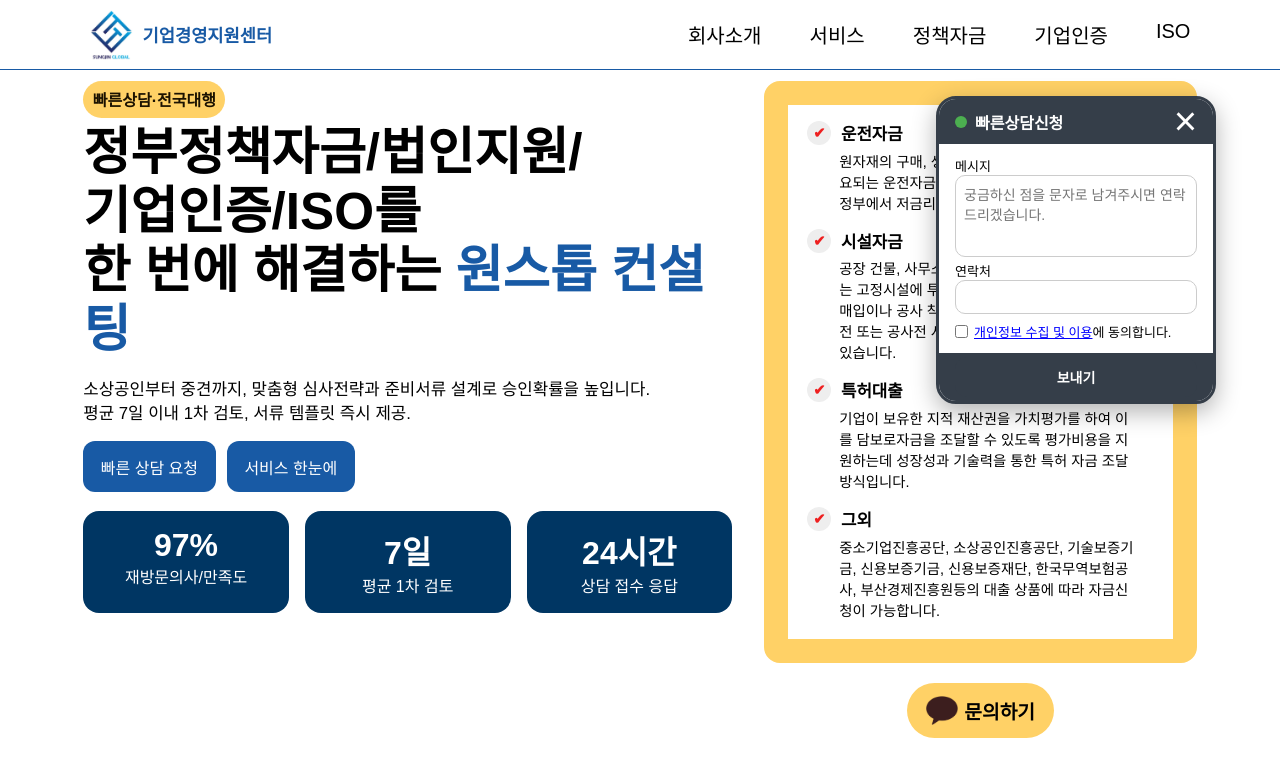
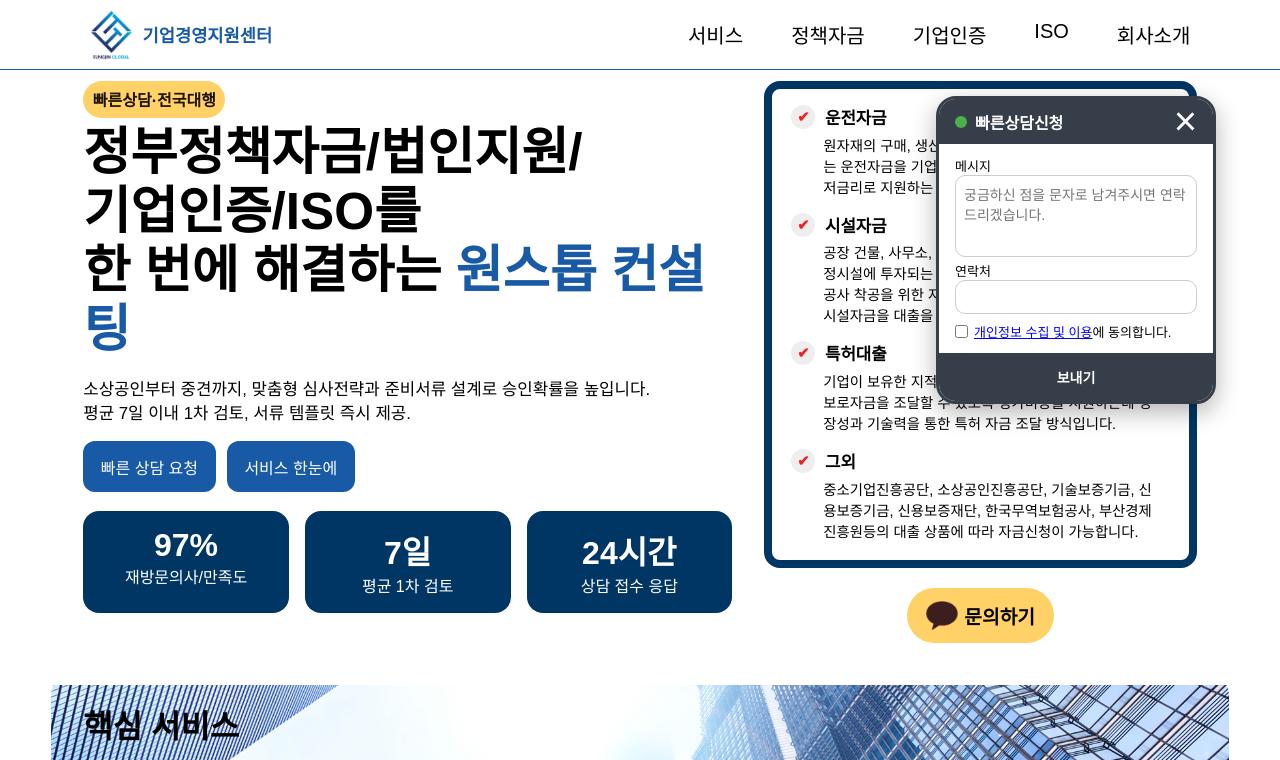
Before and after one commit to rltjj/biz-support-portal, a website: page index.html in a window 1280 px wide. Shown: the top 760 px of the page. Drawn offline with Linux system fonts and the light colour scheme; a web font is replaced by a local one.

Commit message:
index ui 수정

```diff
--- a/css/style.css
+++ b/css/style.css
@@ -140,7 +140,7 @@ a {
 
 .contact-card {
   position: relative;
-  border: 24px solid var(--warn);
+  border: 8px solid var(--card);
   background-color: var(--bg);
   border-radius: 16px;
   padding: 0rem 1.2rem 1.2rem;
--- a/header.html
+++ b/header.html
@@ -7,11 +7,11 @@
     <button class="hamburger" id="hamburgerBtn">☰</button>
 
     <div class="navlinks" id="navLinks">
-      <a href="/about.html">회사소개</a>
       <a href="/services.html">서비스</a>
       <a href="/about.html">정책자금</a>
       <a href="/services.html">기업인증</a>
       <a href="/services.html">ISO</a>
+      <a href="/about.html">회사소개</a>
     </div>
   </nav>
 </header>
```
